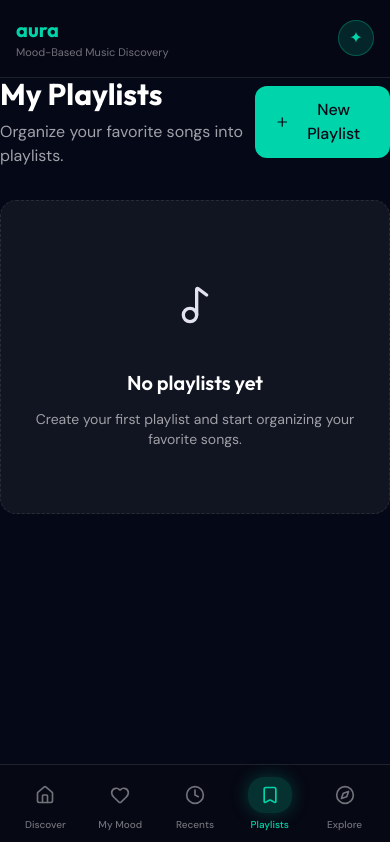
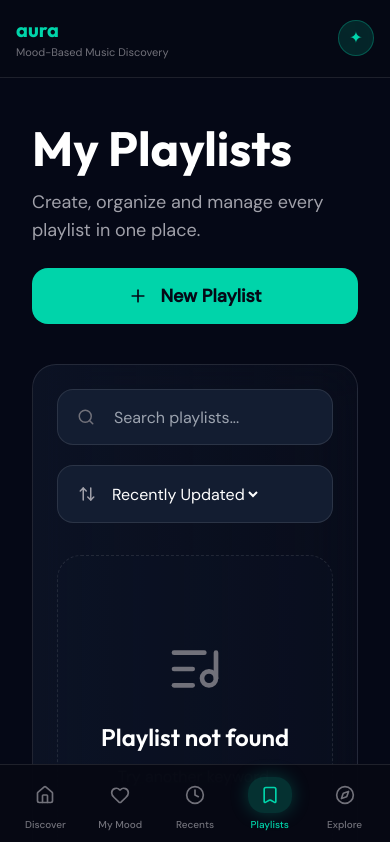
Before and after one commit to FaizZzhue/aura, a React (Vite) app: page /playlists in a window 390 px wide. Shown: the top 842 px of the page. Built offline with nearby package versions, Linux system fonts and the light colour scheme.

Commit message:
style(page): change containerresponsive mobile

```diff
--- a/src/container/Playlists/EmptyPlaylist.jsx
+++ b/src/container/Playlists/EmptyPlaylist.jsx
@@ -1,23 +1,32 @@
-import {Music2} from "lucide-react"
+import {Music2,Plus} from "lucide-react"
 
-const EmptyPlaylist = () => {
+const EmptyPlaylist = ({onCreate})=>{
 
     return(
-        <div className="flex flex-col items-center justify-center rounded-2xl border border-dashed border-white/10 bg-white/5 px-6 py-16 text-center">
-            <div className="mb-6 flex h-20 w-20 items-center justify-center rounded-full bg-primary/10">
+        <div className="flex min-h-[420px] flex-col items-center justify-center rounded-3xl border border-dashed border-white/10 bg-gradient-to-b from-[#0f172a]/40 to-transparent px-8 text-center">
+            <div className="flex h-28 w-28 items-center justify-center rounded-full bg-[#00d4aa]/10">
                 <Music2
-                    size={40}
-                    className="text-primary"
+                    size={56}
+                    className="text-[#00d4aa]"
                 />
+
             </div>
 
-            <h2 className="text-xl font-semibold text-white">
-                No playlists yet
+            <h2 className="mt-8 text-3xl font-bold text-white">
+                No Playlist Yet
             </h2>
 
-            <p className="mt-3 max-w-md text-sm text-white/60">
-                Create your first playlist and start organizing your favorite songs.
+            <p className="mt-4 max-w-lg text-zinc-400">
+                Create your first playlist and organize your favorite songs from Discover and Explore into one place.
             </p>
+
+            <button
+                onClick={onCreate}
+                className="mt-8 flex items-center gap-3 rounded-2xl bg-[#00d4aa] px-6 py-3 font-semibold text-[#050816] transition hover:scale-[1.02] hover:opacity-90"
+            >
+                <Plus size={18}/>
+                Create Playlist
+            </button>
         </div>
     )
 
--- a/src/container/Playlists/PlaylistGrid.jsx
+++ b/src/container/Playlists/PlaylistGrid.jsx
@@ -1,41 +1,140 @@
-import {useState} from "react"
-import {Search} from "lucide-react"
+import {useMemo,useState} from "react"
+import {ArrowUpDown,ListMusic,Search} from "lucide-react"
+
 import PlaylistCard from "./PlaylistCard"
 
-const PlaylistGrid = ({playlists, onPlaylistClick})=>{
+const PlaylistGrid=({
+    playlists,
+    onPlaylistClick
+})=>{
 
-    const [search,setSearch] = useState("")
-    const filteredPlaylists = playlists.filter((playlist) =>
+    const[search,setSearch]=useState("")
+    const[sortBy,setSortBy]=useState("recent")
+
+    const filteredPlaylists=useMemo(()=>{
+
+        const keyword=search.toLowerCase()
+
+        const items=playlists.filter((playlist)=>
             playlist.name
                 .toLowerCase()
-            .includes(search.toLowerCase())
+                .includes(keyword)
         )
 
+        switch(sortBy){
+
+            case"name":
+                return items.sort((a,b)=>
+                    a.name.localeCompare(b.name)
+                )
+
+            case"songs":
+                return items.sort((a,b)=>
+                    b.songs.length-a.songs.length
+                )
+
+            case"oldest":
+                return items.sort((a,b)=>
+                    new Date(a.createdAt)-new Date(b.createdAt)
+                )
+
+            default:
+                return items.sort((a,b)=>
+                    new Date(b.updatedAt)-new Date(a.updatedAt)
+                )
+
+        }
+
+    },[playlists,search,sortBy])
+
     return(
-        <div className="space-y-6">
-            <div className="relative max-w-md">
+        <div className="space-y-8">
+
+            <div className="flex flex-col gap-5 rounded-3xl lg:flex-row lg:items-center lg:justify-between">
+
+                <div className="relative w-full max-w-xl">
+
                     <Search
                         size={18}
-                    className="absolute left-4 top-1/2 -translate-y-1/2 text-zinc-500"
+                        className="absolute left-5 top-1/2 -translate-y-1/2 text-zinc-500"
                     />
 
                     <input
                         value={search}
                         onChange={(e)=>setSearch(e.target.value)}
-                    placeholder="Search playlist..."
-                    className="w-full rounded-xl border border-white/10 bg-[#0f172a]/50 py-3 pl-11 pr-4 text-white outline-none transition focus:border-[#00d4aa]"
+                        placeholder="Search playlists..."
+                        className="h-14 w-full rounded-2xl border border-white/10 bg-[#131d31] pl-14 pr-5 text-white outline-none transition focus:border-[#00d4aa]"
                     />
+
                 </div>
 
-            {filteredPlaylists.length === 0
-                ?(
-                    <div className="flex h-52 items-center justify-center rounded-2xl border border-dashed border-white/10">
-                        <p className="text-zinc-500">
-                            Playlist not found.
+                <div className="flex items-center gap-3 rounded-2xl border border-white/10 bg-[#131d31] px-5">
+
+                    <ArrowUpDown
+                        size={18}
+                        className="text-zinc-400"
+                    />
+
+                    <select
+                        value={sortBy}
+                        onChange={(e)=>setSortBy(e.target.value)}
+                        className="h-14 bg-transparent text-white outline-none"
+                    >
+
+                        <option
+                            value="recent"
+                            className="bg-[#131d31]"
+                        >
+                            Recently Updated
+                        </option>
+
+                        <option
+                            value="oldest"
+                            className="bg-[#131d31]"
+                        >
+                            Oldest
+                        </option>
+
+                        <option
+                            value="name"
+                            className="bg-[#131d31]"
+                        >
+                            Name
+                        </option>
+
+                        <option
+                            value="songs"
+                            className="bg-[#131d31]"
+                        >
+                            Most Songs
+                        </option>
+
+                    </select>
+
+                </div>
+
+            </div>
+
+            {filteredPlaylists.length===0?(
+                <div className="flex min-h-[320px] flex-col items-center justify-center rounded-3xl border border-dashed border-white/10 bg-[#0f172a]/25">
+
+                    <ListMusic
+                        size={56}
+                        className="mb-6 text-zinc-500"
+                    />
+
+                    <h2 className="text-2xl font-semibold text-white">
+                        Playlist not found
+                    </h2>
+
+                    <p className="mt-3 text-zinc-500">
+                        Try another keyword.
                     </p>
+
                 </div>
             ):(
-                    <div className="grid grid-cols-1 gap-5 sm:grid-cols-2 lg:grid-cols-3 xl:grid-cols-4">
+                <div className="grid grid-cols-1 gap-8 md:grid-cols-2 xl:grid-cols-3 2xl:grid-cols-4">
+
                     {filteredPlaylists.map((playlist)=>(
                         <PlaylistCard
                             key={playlist.id}
@@ -43,9 +142,10 @@ const PlaylistGrid = ({playlists, onPlaylistClick})=>{
                             onClick={onPlaylistClick}
                         />
                     ))}
+
                 </div>
-                )
-            }
+            )}
+
         </div>
     )
 
--- a/src/pages/PlaylistsPage.jsx
+++ b/src/pages/PlaylistsPage.jsx
@@ -6,40 +6,73 @@ import EmptyPlaylist from "../container/Playlists/EmptyPlaylist"
 import PlaylistModal from "../container/Playlists/PlaylistModal"
 import usePlaylist from "../hooks/usePlaylist"
 
-const PlaylistsPage = () => {
+const PlaylistsPage=()=>{
 
     const navigate=useNavigate()
-    const {playlists, createPlaylist} = usePlaylist()
-    const [openModal,setOpenModal] = useState(false)
-    const handleCreatePlaylist = (name) => {
+
+    const{
+        playlists,
+        createPlaylist
+    }=usePlaylist()
+
+    const[openModal,setOpenModal]=useState(false)
+
+    const handleCreatePlaylist=(name)=>{
+
         createPlaylist(name)
+
     }
 
-    const handlePlaylistClick = (playlist) => {
+    const handlePlaylistClick=(playlist)=>{
+
         navigate(`/playlists/${playlist.id}`)
+
     }
 
     return(
-        <section className="space-y-8">
-            <div className="flex items-center justify-between">
+        <section className="mx-auto flex w-full max-w-7xl flex-col gap-10 px-8 py-10">
+
+            <div className="flex flex-col gap-6 lg:flex-row lg:items-center lg:justify-between">
+
                 <div>
-                    <h1 className="text-3xl font-bold text-white">
+
+                    <h1 className="mt-2 text-5xl font-bold text-white">
                         My Playlists
                     </h1>
 
-                    <p className="mt-2 text-zinc-400">
-                        Organize your favorite songs into playlists.
+                    <p className="mt-4 max-w-2xl text-lg text-zinc-400">
+                        Create, organize and manage every playlist in one place.
                     </p>
+
                 </div>
 
                 <button
                     onClick={()=>setOpenModal(true)}
-                    className="flex items-center gap-2 rounded-xl bg-[#00d4aa] px-5 py-3 font-medium text-[#050816] transition hover:opacity-90"
+                    className="flex h-14 items-center justify-center gap-3 rounded-2xl bg-[#00d4aa] px-8 text-lg font-semibold text-[#050816] transition hover:scale-[1.02] hover:shadow-[0_0_30px_rgba(0,212,170,.25)]"
                 >
-                    <Plus size={18}/>
+
+                    <Plus size={20}/>
+
                     New Playlist
+
                 </button>
+
             </div>
+
+            <div className="rounded-3xl border border-white/10 bg-gradient-to-r from-[#0f172a]/70 to-[#111827]/30 p-6 backdrop-blur-xl">
+
+                <PlaylistGrid
+                    playlists={playlists}
+                    onPlaylistClick={handlePlaylistClick}
+                />
+
+            </div>
+
+            {playlists.length===0&&(
+                <EmptyPlaylist
+                    onCreate={()=>setOpenModal(true)}
+                />
+            )}
 
             <PlaylistModal
                 open={openModal}
@@ -47,16 +80,6 @@ const PlaylistsPage = () => {
                 onSubmit={handleCreatePlaylist}
             />
 
-            {playlists.length === 0
-                ?(
-                    <EmptyPlaylist/>
-                ):(
-                    <PlaylistGrid
-                        playlists={playlists}
-                        onPlaylistClick={handlePlaylistClick}
-                    />
-                )
-            }
         </section>
     )
 
```
Also changed, not shown: src/container/Playlists/PlaylistCard.jsx (+64 -17 lines). Lines whose indentation alone changed are shown as unchanged.
